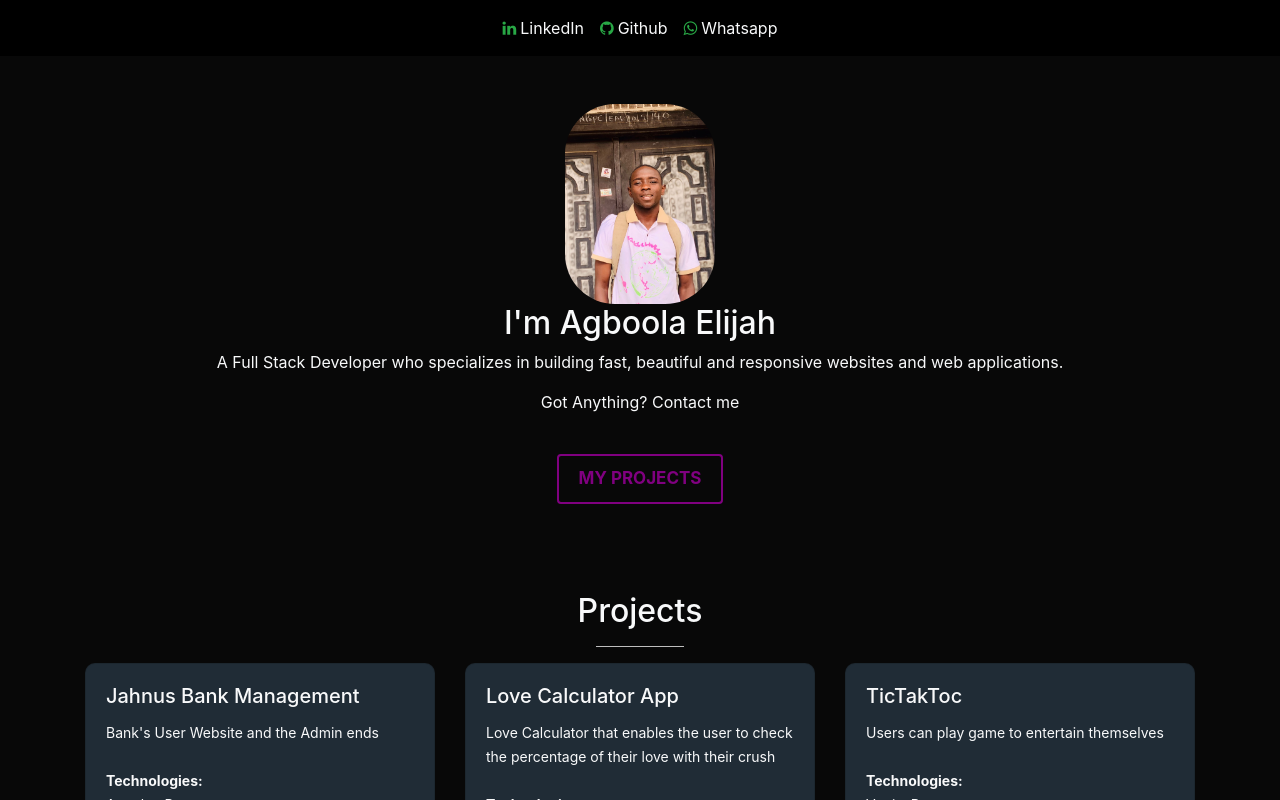
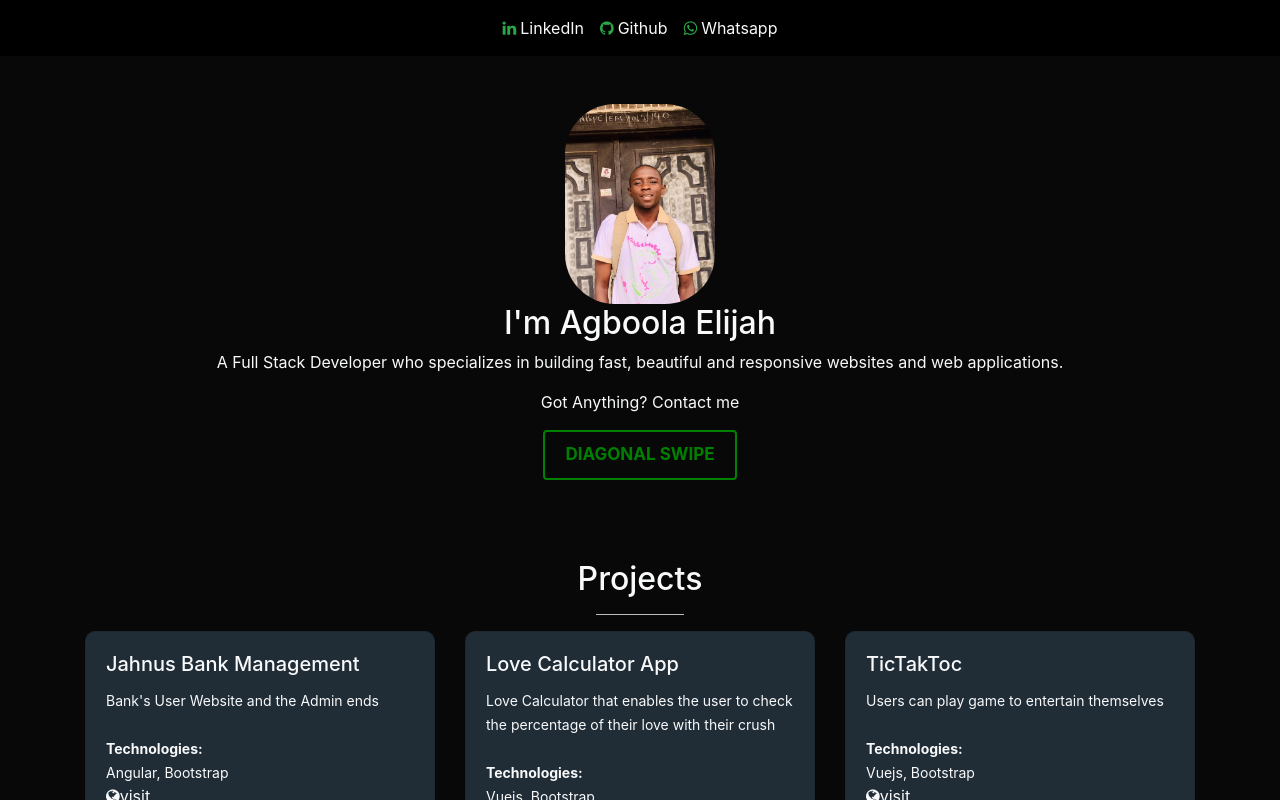
Before and after one commit to Agboola12/React-Portflio, a React (Create React App) app: page / in a window 1280 px wide. Shown: the top 800 px of the page. Built offline with nearby package versions, Linux system fonts and the light colour scheme.

Commit message:
adding some features

```diff
--- a/src/App.css
+++ b/src/App.css
@@ -43,10 +43,10 @@ hr{
 }
 
 .btn {
-  color: purple;
+  color: green;
   text-transform: uppercase;
   text-decoration: none;
-  border: 2px solid purple;
+  border: 2px solid green;
   padding: 10px 20px;
   font-size: 17px;
   font-weight: bold;
@@ -68,7 +68,7 @@ hr{
   top: 0;
   left: -40px;
   transform: skewX(45deg);
-  background-color: purple;
+  background-color: green;
   z-index: -1;
   transition: all 1s;
 }
--- a/src/App.js
+++ b/src/App.js
@@ -35,7 +35,9 @@ function App() {
                 <p>A Full Stack Developer who specializes in building fast, beautiful and responsive websites and web applications.</p>
                 <p>Got Anything? Contact me</p>
                 <a href='#project' >
-                <button class="btn btn-outline-success mt-4 mb-2" > My Projects </button></a>
+                <button className="btn">  Diagonal Swipe</button></a>
+
+                 {/* <button class="btn btn-outline-success mt-4 mb-2" > My Projects </button> */}
           </div>
           <div className='container-fluid text-light ' id='project'>
               <h2 className='text-center'>Projects</h2>
```
